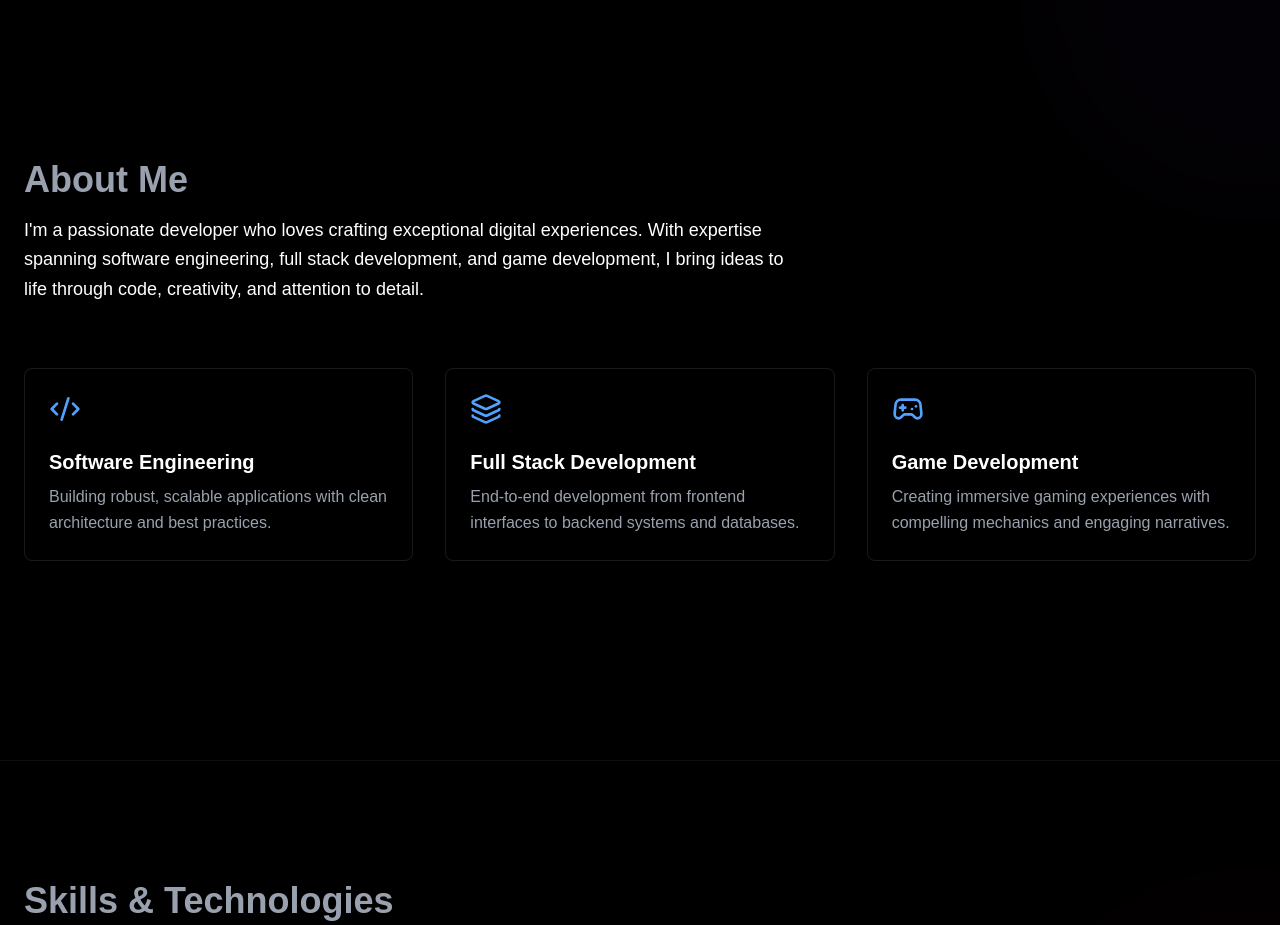
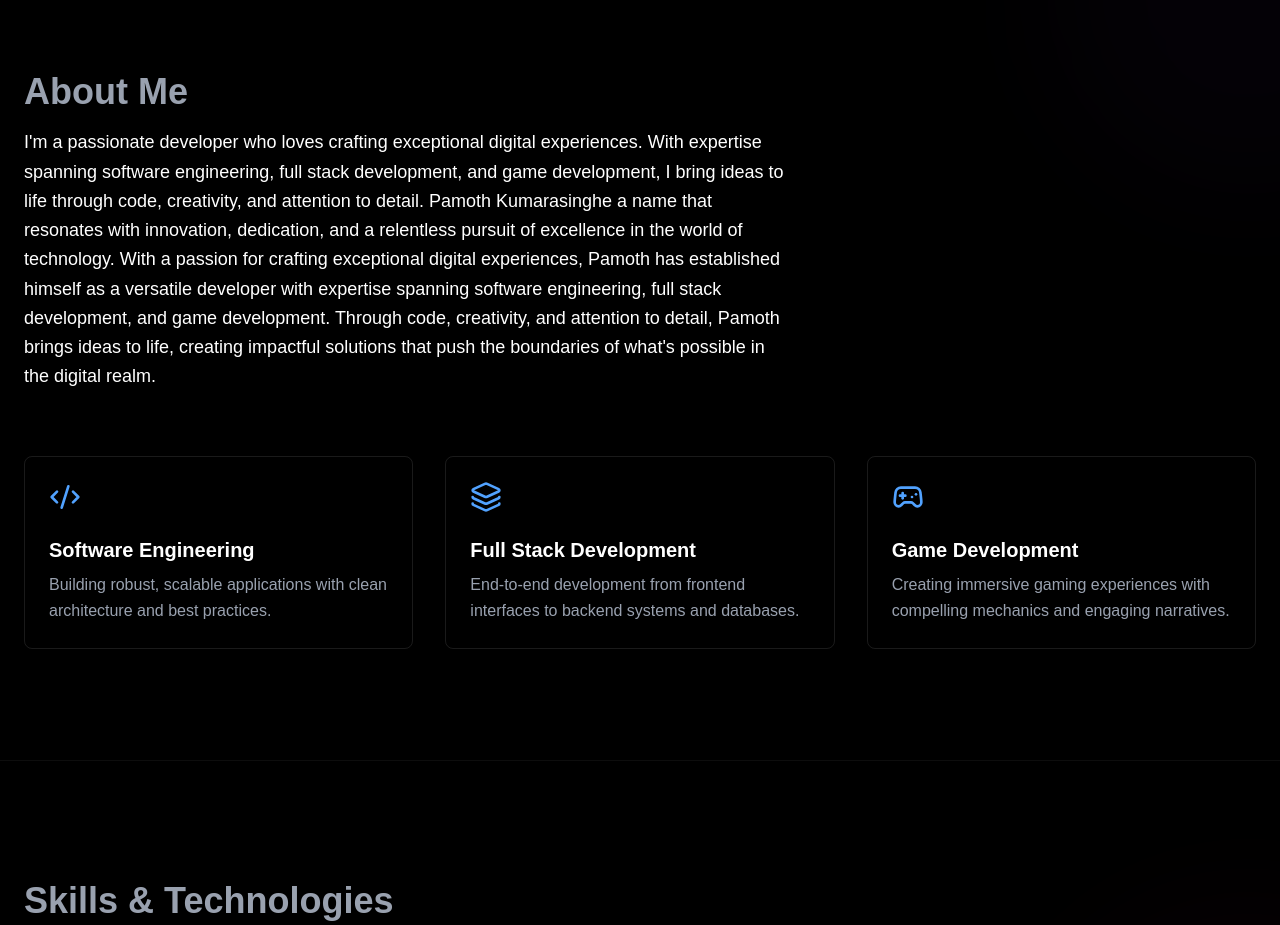
Before and after one commit to PamothKumarasinghe/portfolio_pamothk, a Next.js app: page / in a window 1280 px wide. Shown: the part 840-1765 px from the top of the page. Built offline with nearby package versions, Linux system fonts and the light colour scheme; no server answers.

Commit message:
debugging about me added

```diff
--- a/app/components/About.tsx
+++ b/app/components/About.tsx
@@ -52,6 +52,7 @@ export function About() {
             I&apos;m a passionate developer who loves crafting exceptional digital experiences.
             With expertise spanning software engineering, full stack development, and game development,
             I bring ideas to life through code, creativity, and attention to detail.
+            Pamoth Kumarasinghe a name that resonates with innovation, dedication, and a relentless pursuit of excellence in the world of technology. With a passion for crafting exceptional digital experiences, Pamoth has established himself as a versatile developer with expertise spanning software engineering, full stack development, and game development. Through code, creativity, and attention to detail, Pamoth brings ideas to life, creating impactful solutions that push the boundaries of what&apos;s possible in the digital realm.
           </p>
 
           <div className="grid md:grid-cols-3 gap-8">
```
